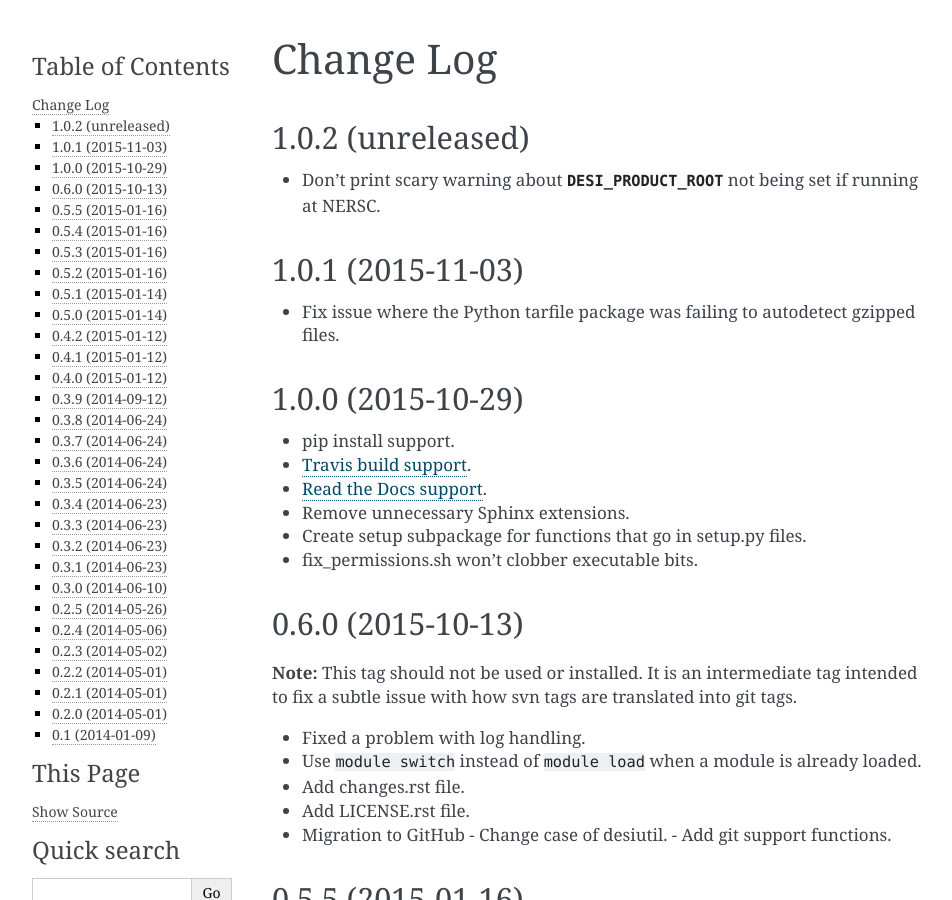
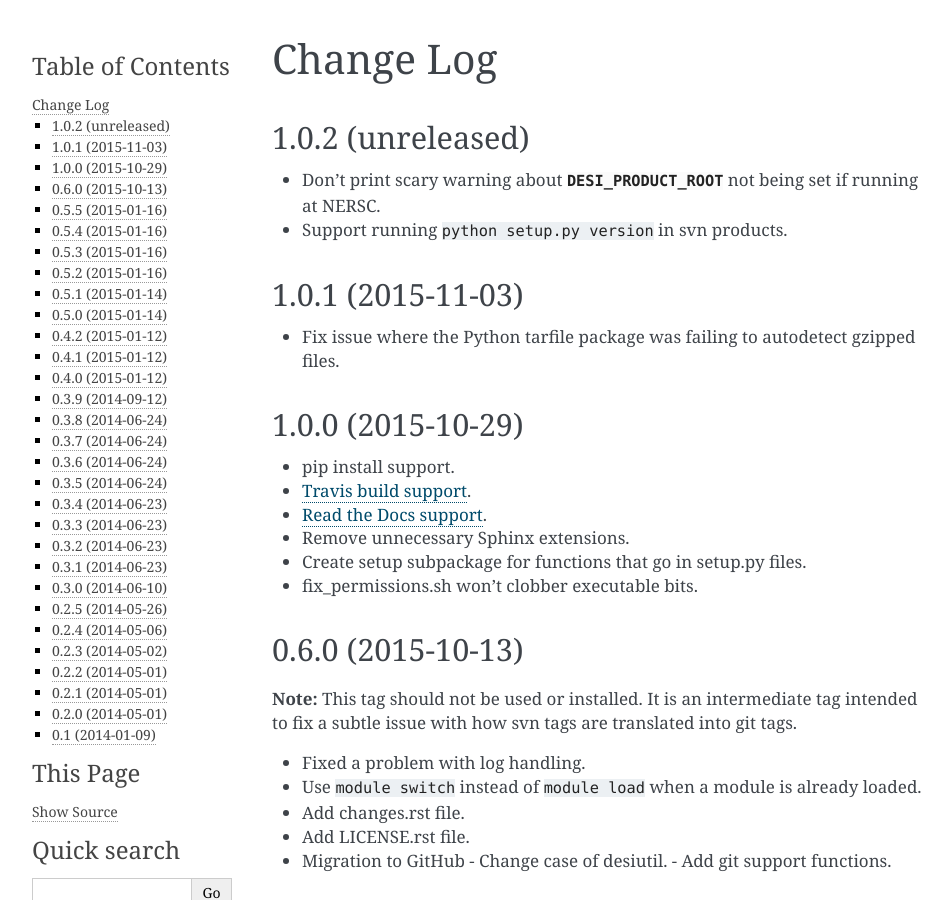
Before and after one commit to desihub/desiutil, a Sphinx documentation site: the page built from doc/changes.rst, in a window 1280 px wide and 900 px high. Shown: the whole window, without its empty margins (148-1100 px from the left). Built offline with Sphinx 7.4.7, drawn with Linux system fonts in a browser that asks for light colours.

Commit message:
update changes.rst

```diff
--- a/doc/changes.rst
+++ b/doc/changes.rst
@@ -7,6 +7,7 @@ Change Log
 
 * Don't print scary warning about :envvar:`DESI_PRODUCT_ROOT` not being
   set if running at NERSC.
+* Support running ``python setup.py version`` in svn products.
 
 1.0.1 (2015-11-03)
 ------------------
```
